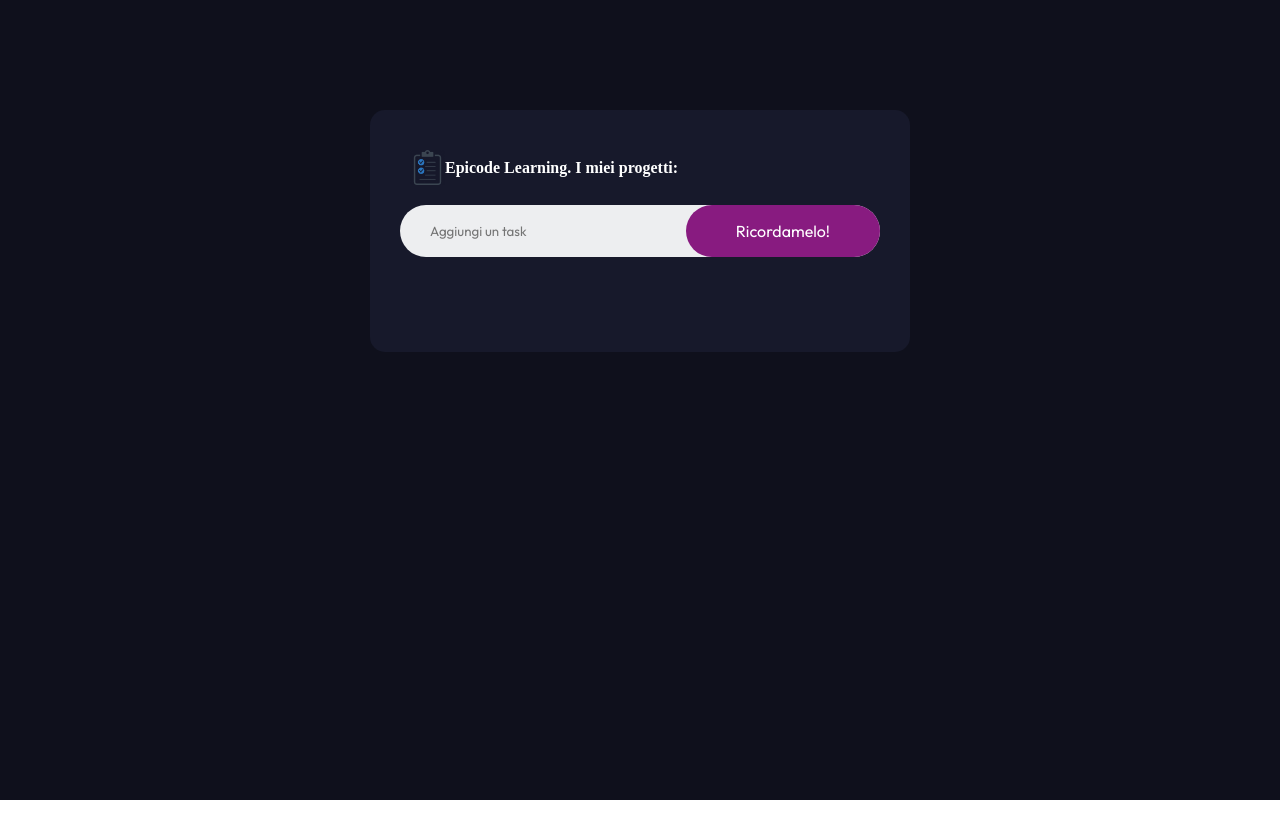
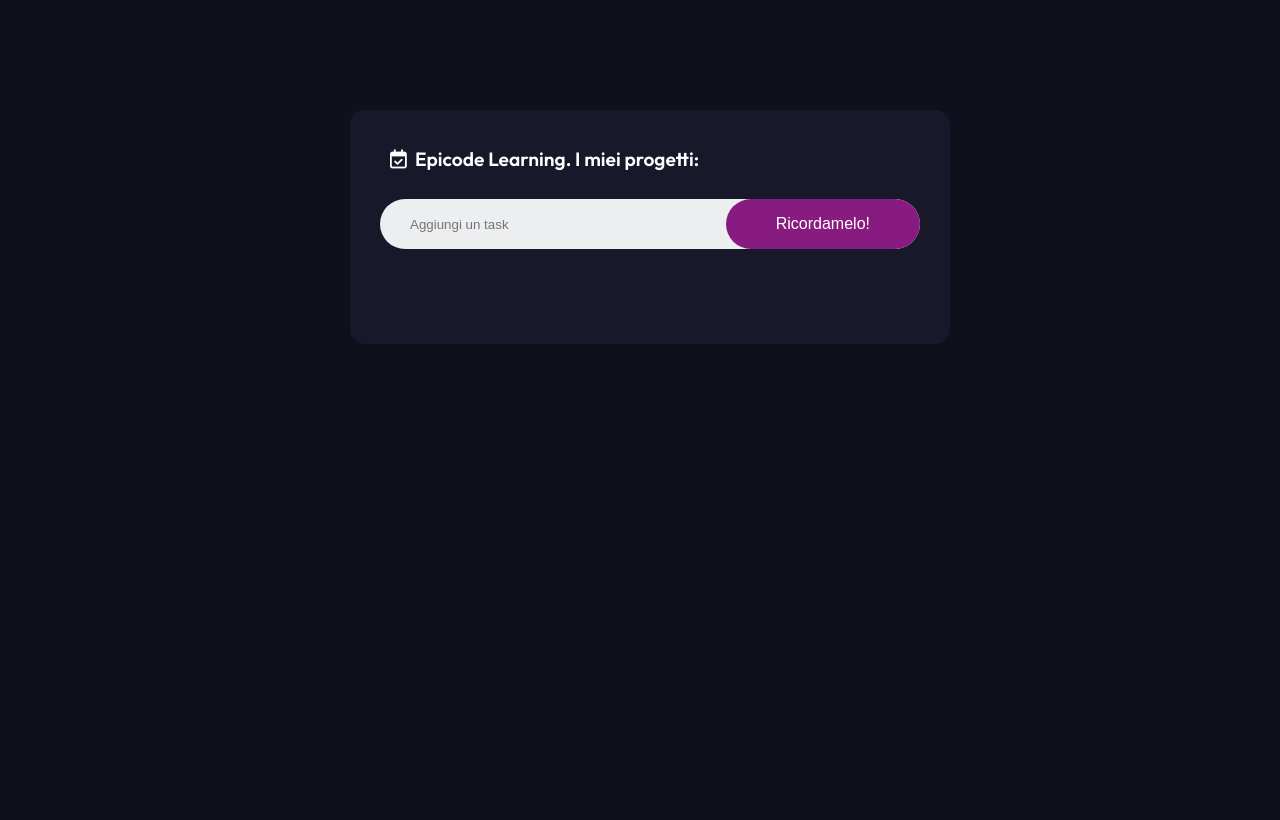
Before and after one commit to adrianobruzzese/M1-W3-D3, a plain HTML site: page index.html in a window 1280 px wide. Drawn offline with Linux system fonts and the light colour scheme.

Commit message:
fixed-icon-and-font-size

```diff
--- a/assets/style.css
+++ b/assets/style.css
@@ -1,6 +1,6 @@
 @import url('https://fonts.googleapis.com/css2?family=Outfit:wght@300;400;600;700&display=swap');
 
-* {
+body {
   margin: 0;
   padding: 0;
   font-family: 'Outfit', sans-serif;
@@ -28,16 +28,17 @@
   color: #fff;
   display: flex;
   align-items: center;
-  margin-bottom: 20px;
+  margin-bottom: 30px;
+  font-size: 1.2em;
   font-weight: 600;
 }
 
-.todo-list h2 img {
-  width: 35px;
+.todo-list h2 i {
+  width: 25px;
   margin-left: 10px;
 }
 
-.row{
+.row {
   display: flex;
   align-items: center;
   justify-content: space-between;
@@ -47,7 +48,7 @@
   margin-bottom: 25px;
 }
 
-input{
+input {
   flex: 1;
   border: none;
   outline: none;
@@ -55,7 +56,7 @@ input{
   padding: 10px;
 }
 
-button{
+button {
   border: none;
   outline: none;
   padding: 16px 50px;
@@ -66,7 +67,7 @@ button{
   border-radius: 50px;
 }
 
-ul li{
+ul li {
   list-style: none;
   font-size: 1.1em;
   padding: 12px 8px 12px 50px;
@@ -80,7 +81,7 @@ ul li{
   margin-top: 10px;
 }
 
-ul li::before{
+ul li::before {
   content: '';
   position: absolute;
   height: 28px;
@@ -93,16 +94,16 @@ ul li::before{
   left: 8px;
 }
 
-ul li.checked{
+ul li.checked {
   color: #555;
   text-decoration: line-through;
 }
 
-ul li.checked::before{
+ul li.checked::before {
   background-image: url(./img/checked.png);
 }
 
-ul li span{
+ul li span {
   position: absolute;
   right: 0;
   top: 2px;
@@ -115,6 +116,6 @@ ul li span{
   border-radius: 50%;
 }
 
-ul li span::hover{
+ul li span::hover {
   background: #edeef0;
 }
--- a/index.html
+++ b/index.html
@@ -5,16 +5,14 @@
     <meta name="viewport" content="width=device-width, initial-scale=1.0" />
     <link rel="stylesheet" href="assets/reset.css" />
     <link rel="stylesheet" href="assets/style.css" />
+    <link rel="stylesheet" href="https://cdnjs.cloudflare.com/ajax/libs/font-awesome/6.5.1/css/all.min.css" integrity="sha512-DTOQO9RWCH3ppGqcWaEA1BIZOC6xxalwEsw9c2QQeAIftl+Vegovlnee1c9QX4TctnWMn13TZye+giMm8e2LwA==" crossorigin="anonymous" referrerpolicy="no-referrer" />
     <title>My To-Do web app</title>
   </head>
   <body>
     <div class="container">
       <div class="todo-list">
         <h2>
-          <img
-            src="assets/img/to-do-icon-19.jpg"
-            alt="logo della web app per lista di cose da fare"
-          />Epicode Learning. I miei progetti:
+            <i class="fa-regular fa-calendar-check" style="color: #ffffff;"></i>Epicode Learning. I miei progetti:
         </h2>
         <div class="row">
           <input type="text" id="inputBox" placeholder="Aggiungi un task" />
```
Also changed, not shown: assets/img/check.png (added), assets/img/check1.png (added), assets/img/icon.png (added). Lines whose indentation alone changed are shown as unchanged.
